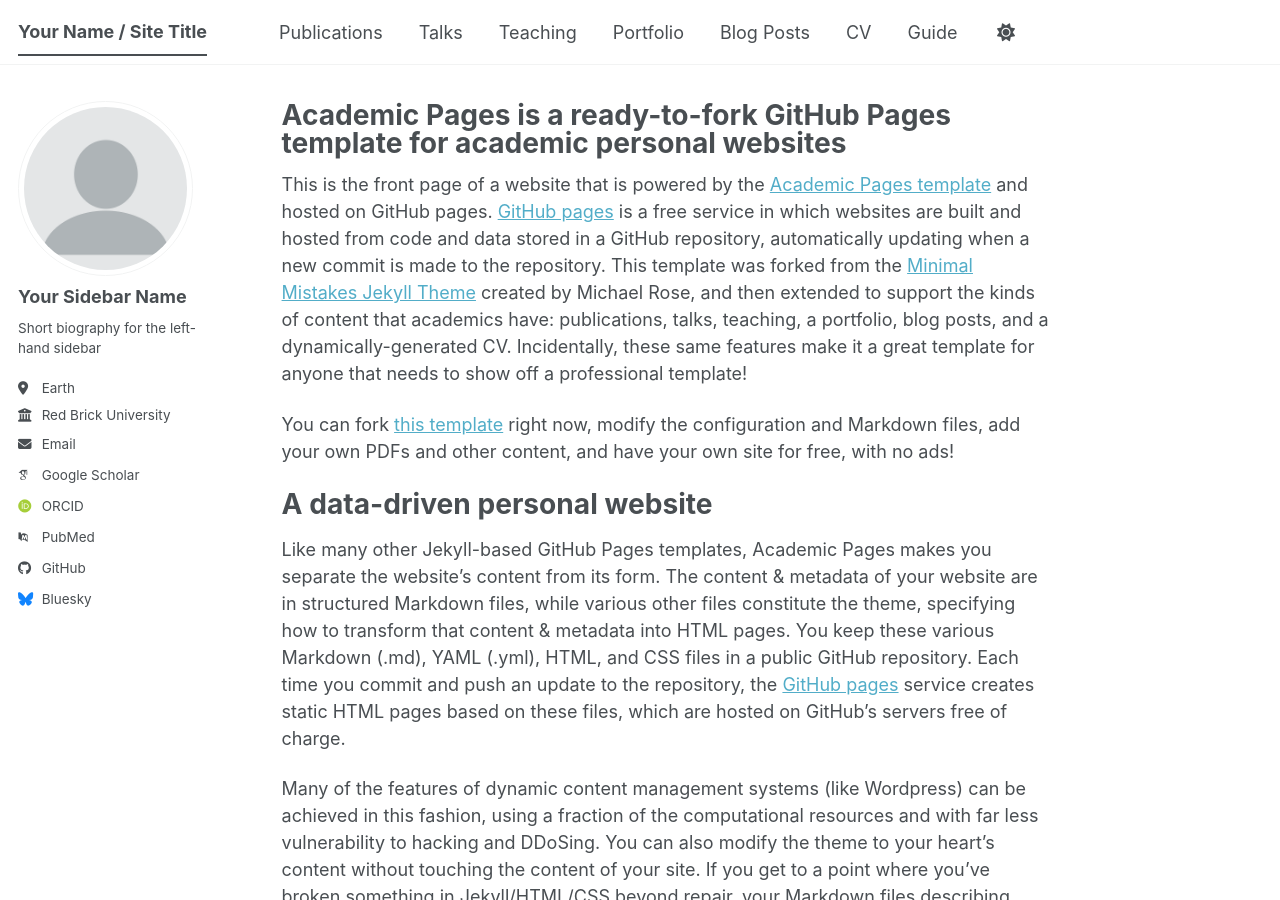
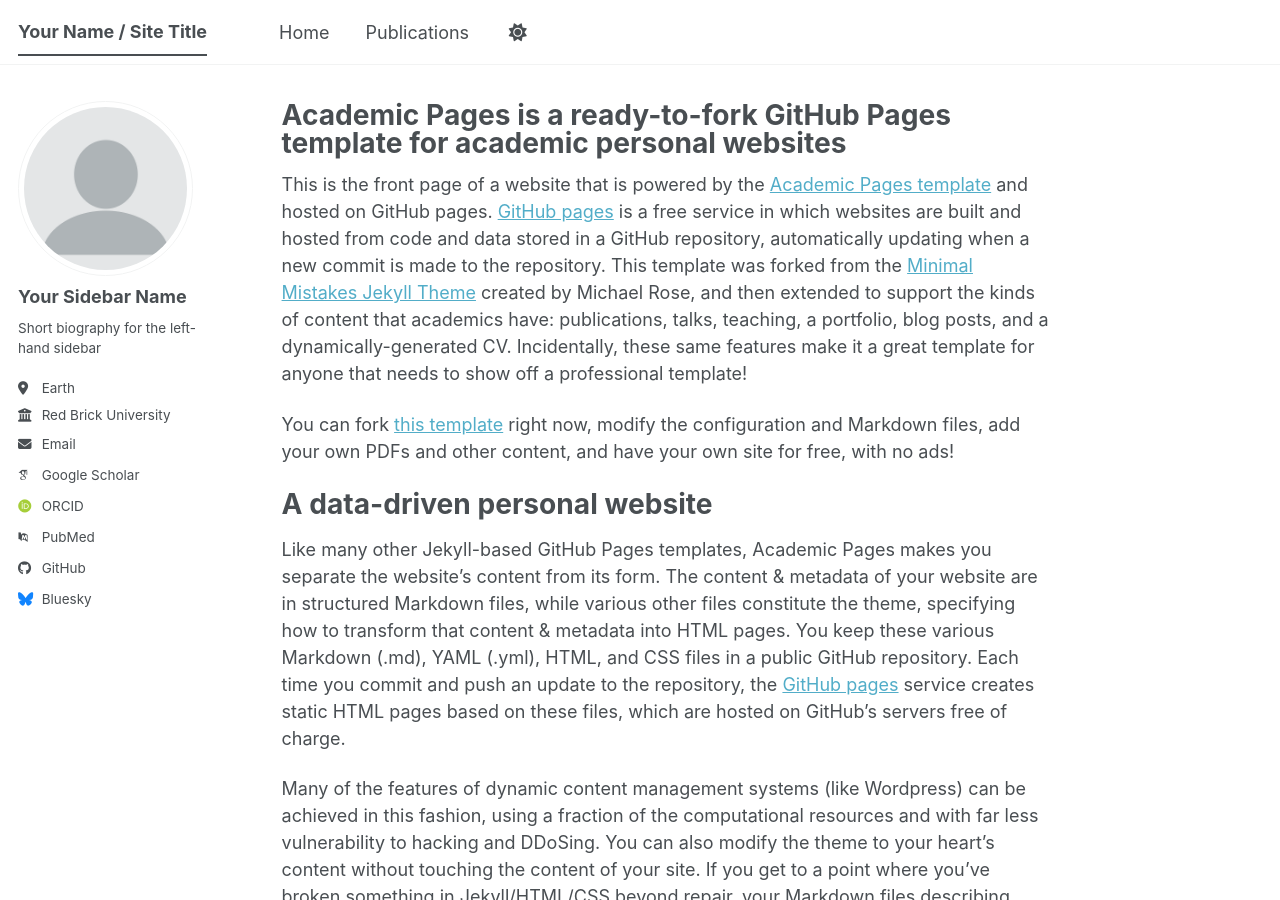
Before and after one commit to nrivera494/nrivera494.github.io, a Jekyll site: the page built from _pages/about.md, in a window 1280 px wide and 900 px high. Built offline with Jekyll 4.4.1, drawn with Linux system fonts in a browser that asks for light colours; some web fonts are replaced; a script bundle is joined from its source files by our own code; library files that are not in the unit come from our copies.

Commit message:
Limit header navigation to Home and Publications

```diff
--- a/_data/navigation.yml
+++ b/_data/navigation.yml
@@ -8,26 +8,8 @@
 #      Markdown formatted page while the second is generated using JSON.
 
 main:
+  - title: "Home"
+    url: /
+
   - title: "Publications"
     url: /publications/
-
-  - title: "Talks"
-    url: /talks/
-
-  - title: "Teaching"
-    url: /teaching/
-
-  - title: "Portfolio"
-    url: /portfolio/
-
-  - title: "Blog Posts"
-    url: /year-archive/
-
-  - title: "CV"
-    url: /cv/
-
-  # - title: "CV"
-  #   url: /cv-json/
-
-  - title: "Guide"
-    url: /markdown/
```
